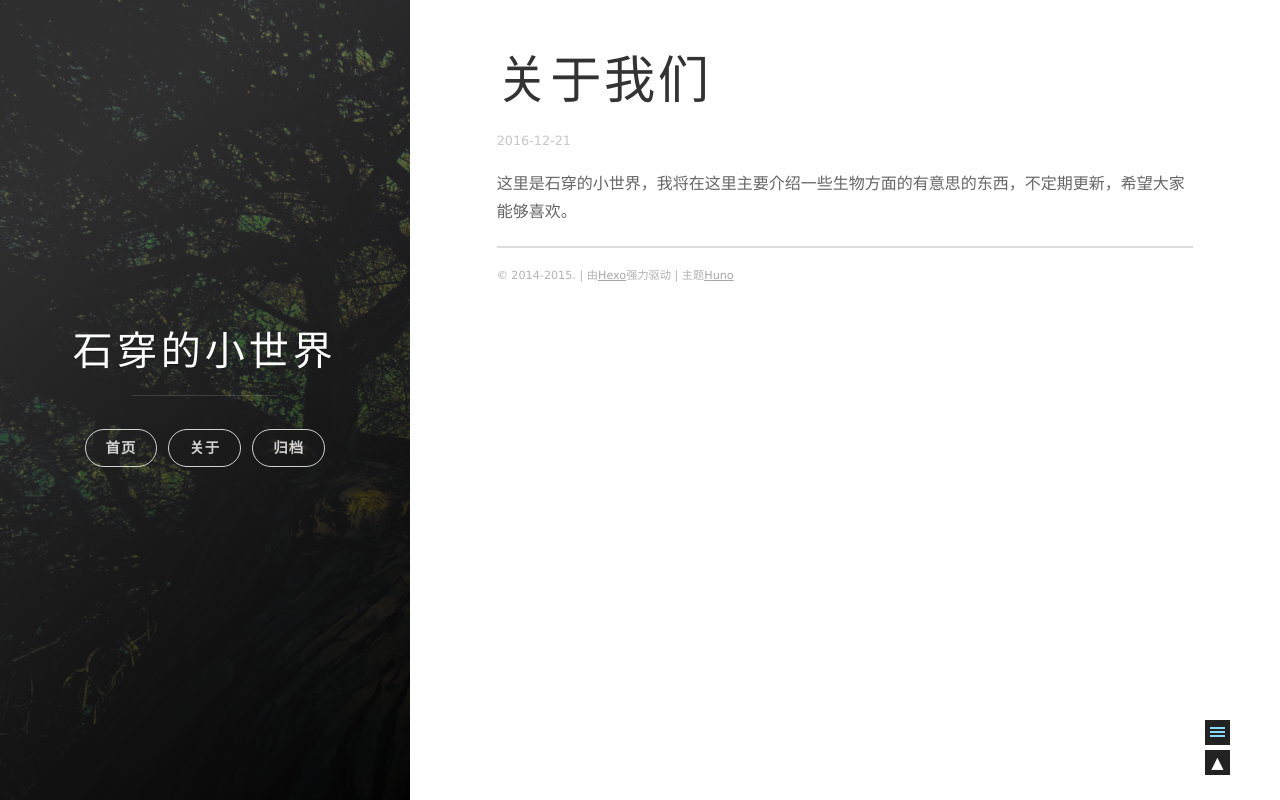
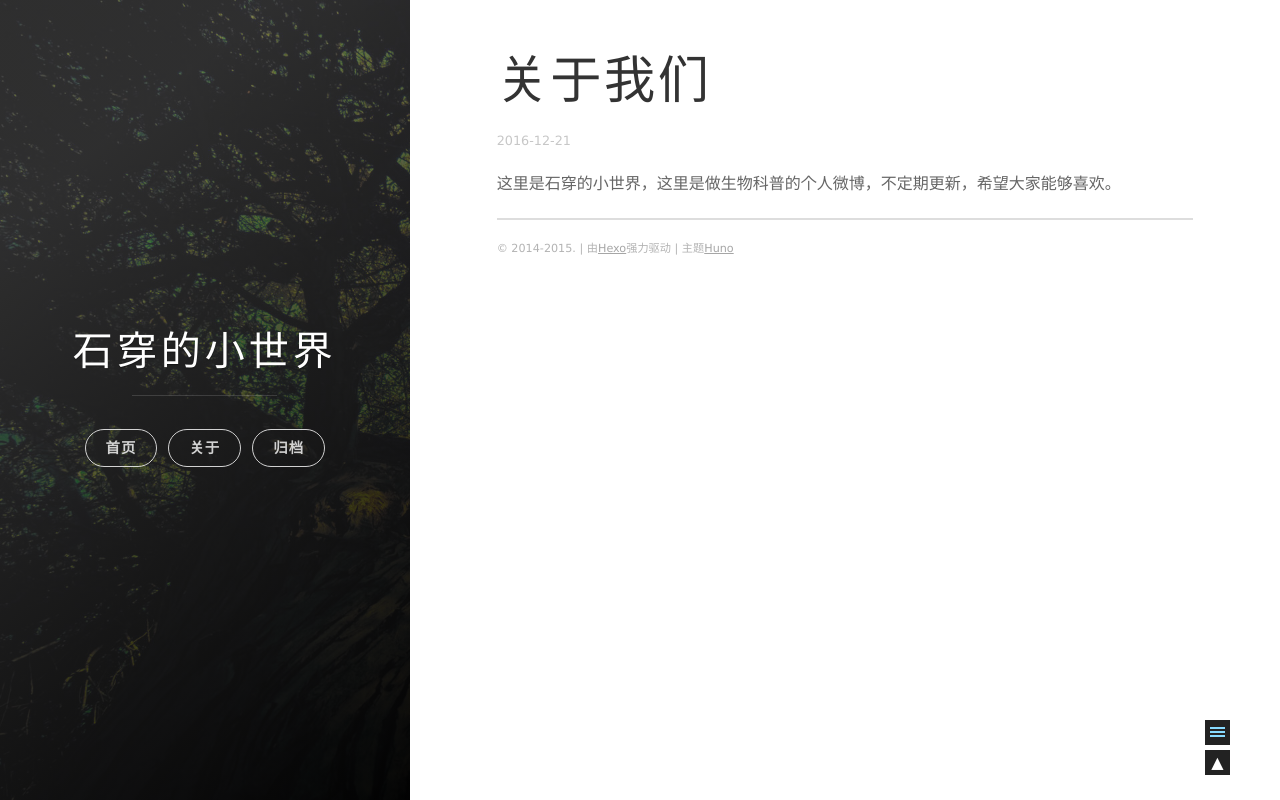
Before and after one commit to xijianfei/xijianfei.github.io, a plain HTML site: page 2016/12/21/关于我们/index.html in a window 1280 px wide. Drawn offline with nearby package versions, Linux system fonts and the light colour scheme; some packages are replaced by stand-ins of ours.

Commit message:
Site updated: 2016-12-23 12:15:31

```diff
--- a/2016/12/21/关于我们/index.html
+++ b/2016/12/21/关于我们/index.html
@@ -16,16 +16,16 @@
 
 
 
-    <meta name="description" content="这里是石穿的小世界，我将在这里主要介绍一些生物方面的有意思的东西，不定期更新，希望大家能够喜欢。">
+    <meta name="description" content="这里是石穿的小世界，这里是做生物科普的个人微博，不定期更新，希望大家能够喜欢。">
 <meta property="og:type" content="article">
 <meta property="og:title" content="关于我们 | 石穿的小世界">
 <meta property="og:url" content="http://yoursite.com/2016/12/21/关于我们/index.html">
 <meta property="og:site_name" content="石穿的小世界">
-<meta property="og:description" content="这里是石穿的小世界，我将在这里主要介绍一些生物方面的有意思的东西，不定期更新，希望大家能够喜欢。">
-<meta property="og:updated_time" content="2016-12-22T08:00:32.766Z">
+<meta property="og:description" content="这里是石穿的小世界，这里是做生物科普的个人微博，不定期更新，希望大家能够喜欢。">
+<meta property="og:updated_time" content="2016-12-23T04:15:09.923Z">
 <meta name="twitter:card" content="summary">
 <meta name="twitter:title" content="关于我们 | 石穿的小世界">
-<meta name="twitter:description" content="这里是石穿的小世界，我将在这里主要介绍一些生物方面的有意思的东西，不定期更新，希望大家能够喜欢。">
+<meta name="twitter:description" content="这里是石穿的小世界，这里是做生物科普的个人微博，不定期更新，希望大家能够喜欢。">
 
 
 
@@ -170,7 +170,7 @@ classes that you can use:
   </header>
 
   <section id="post-content" class="article-content post">
-    <p>这里是石穿的小世界，我将在这里主要介绍一些生物方面的有意思的东西，不定期更新，希望大家能够喜欢。</p>
+    <p>这里是石穿的小世界，这里是做生物科普的个人微博，不定期更新，希望大家能够喜欢。</p>
 
   </section>
 
```
